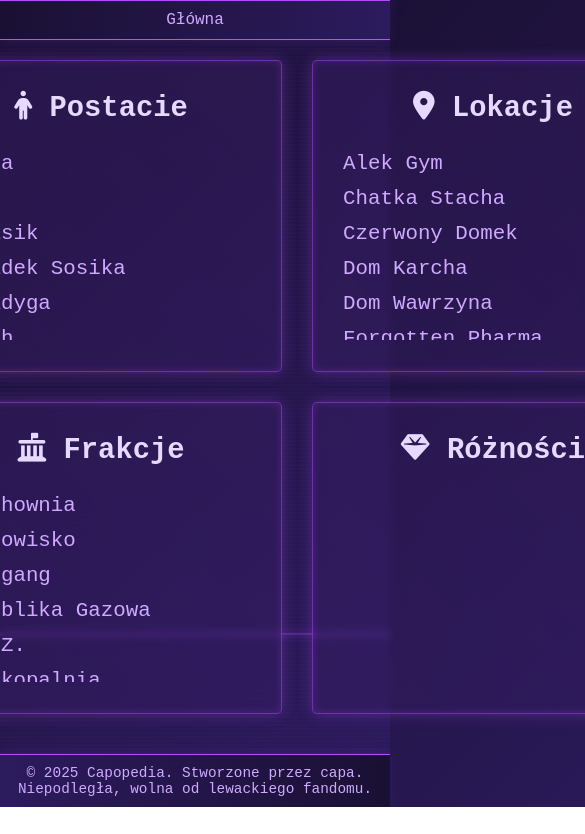
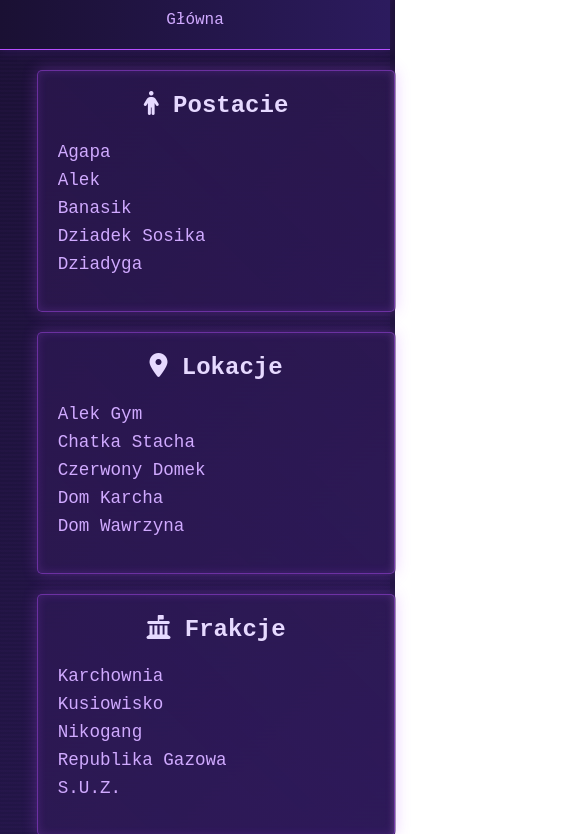
Before and after one commit to sosik1x6/capopedia, a plain HTML site: page index.html in a window 390 px wide. Shown: the part 69-903 px from the top of the page, 585 px wide, since content can reach past the window. Before the commit the page ends 876 px from the top, so only its background shows below. Drawn offline with Linux system fonts and the light colour scheme.

Commit message:
Ui update

```diff
--- a/infostyle.css
+++ b/infostyle.css
@@ -41,7 +41,6 @@ nav ul {
 nav ul li {
     margin: 0 20px;
 }
-
 main {
     flex: 1 0 auto;
     padding: 20px;
@@ -206,7 +205,6 @@ footer p {
     margin: 0;
     font-size: 0.9em;
 }
-
 a {
     color: #d0aaff;
     text-decoration: none;
@@ -216,11 +214,68 @@ a {
 a:hover {
     color: #b54fff;
 }
-
 .character-content p {
     margin: 20px;
 }
-
 .character-content h3 {
     margin-top: 50px;
 }
+
+/* Style dla telefonów (max-width: 768px) */
+@media (max-width: 768px) {
+  header h1 {
+    font-size: 1.5em;
+    letter-spacing: 2px;
+  }
+  nav ul {
+    flex-direction: column;
+    align-items: center;
+  }
+  nav ul li {
+    margin: 10px 0;
+  }
+  .content-wrapper {
+    flex-direction: column;
+    align-items: center;
+    max-width: 100%;
+    padding: 0 10px;
+  }
+  .character-content {
+    width: 100%;
+    padding: 20px;
+  }
+  .infobox-wrapper {
+    width: 100%;
+    margin-top: 20px;
+  }
+  .infobox {
+    width: 100%;
+    padding: 15px;
+  }
+  .infobox h3 {
+    font-size: 1.3em;
+  }
+  .infobox-section h4 {
+    font-size: 1em;
+  }
+  .infobox-section p {
+    font-size: 0.9em;
+  }
+  .character-image {
+    height: 200px;
+  }
+  .character-content h2 {
+    font-size: 1.5em;
+  }
+  .character-content p {
+    font-size: 1em;
+    margin: 15px;
+  }
+  .character-content h3 {
+    font-size: 1.3em;
+    margin-top: 30px;
+  }
+  footer p {
+    font-size: 0.8em;
+  }
+}
--- a/styles.css
+++ b/styles.css
@@ -56,7 +56,7 @@
   position: relative;
   display: flex;
   flex-direction: column;
-     justify-content: center; /* Centrowanie w pionie */
+  justify-content: center;
   align-items: center;
 }
 main::before {
@@ -106,14 +106,14 @@
   grid-template-columns: repeat(2, 1fr);
   gap: 30px;
   max-width: 650px;
-  margin-left: -100px; /* Albo ile tam chcesz, ty kurwiu */
+  margin-left: -100px;
 }
 .category {
   background: rgba(42, 26, 77, 0.3);
   border-radius: 5px;
   border: 1px solid rgba(181, 79, 255, 0.5);
   box-shadow: 0 0 15px rgba(181, 79, 255, 0.3), inset 0 0 10px rgba(181, 79, 255, 0.2);
-     padding: 30px; /* Większy padding dla wyższych kafelków */
+  padding: 30px;
   position: relative;
   backdrop-filter: blur(3px);
   height: 250px;
@@ -149,7 +149,7 @@
   list-style-type: none;
   padding: 0;
   margin: 0;
-     max-height: 200px; /* Zwiększamy wysokość listy */
+  max-height: 200px;
   overflow-y: auto;
 }
 .category ul li {
@@ -164,23 +164,21 @@
 .category ul li a:hover {
   color: #b54fff;
 }
-
 .category ul::-webkit-scrollbar {
-  width: 6px; /* Cienki scrollbar */
+  width: 6px;
 }
 .category ul::-webkit-scrollbar-track {
-  background: rgba(42, 26, 77, 0.5); /* Tło scrollbara */
+  background: rgba(42, 26, 77, 0.5);
   border-radius: 3px;
 }
 .category ul::-webkit-scrollbar-thumb {
-  background: #b54fff; /* Kolor paska scrollbara */
+  background: #b54fff;
   border-radius: 3px;
-  box-shadow: 0 0 5px rgba(181, 79, 255, 0.5); /* Subtelny cień */
+  box-shadow: 0 0 5px rgba(181, 79, 255, 0.5);
 }
 .category ul::-webkit-scrollbar-thumb:hover {
-  background: #d0aaff; /* Jaśniejszy kolor przy hover */
+  background: #d0aaff;
 }
-
 .map-wrapper {
   flex-shrink: 0;
   margin-left: 100px;
@@ -206,3 +204,59 @@
   margin: 0;
   font-size: 0.9em;
 }
+
+/* Style dla telefonów (max-width: 768px) */
+@media (max-width: 768px) {
+  header h1 {
+    font-size: 1.5em;
+    letter-spacing: 2px;
+  }
+  nav ul {
+    flex-direction: column;
+    align-items: center;
+  }
+  nav ul li {
+    margin: 10px 0;
+  }
+  .content-wrapper {
+    flex-direction: column;
+    align-items: center;
+    max-width: 100%;
+    padding: 0 10px;
+  }
+  .categories {
+    grid-template-columns: 1fr;
+    max-width: 100%;
+    margin-left: 0;
+    gap: 20px;
+  }
+  .category {
+    width: 100%;
+    height: 200px;
+    padding: 20px;
+  }
+  .category h2 {
+    font-size: 1.5em;
+  }
+  .category ul {
+    max-height: 150px;
+  }
+  .category ul li {
+    margin: 8px 0;
+  }
+  .category ul li a {
+    font-size: 1.1em;
+  }
+  .map-wrapper {
+    margin-left: 0;
+    margin-top: 20px;
+  }
+  .cap-map {
+    width: 100%;
+    height: 300px;
+    max-width: 400px;
+  }
+  footer p {
+    font-size: 0.8em;
+  }
+}
```
Lines whose indentation alone changed are shown as unchanged.
